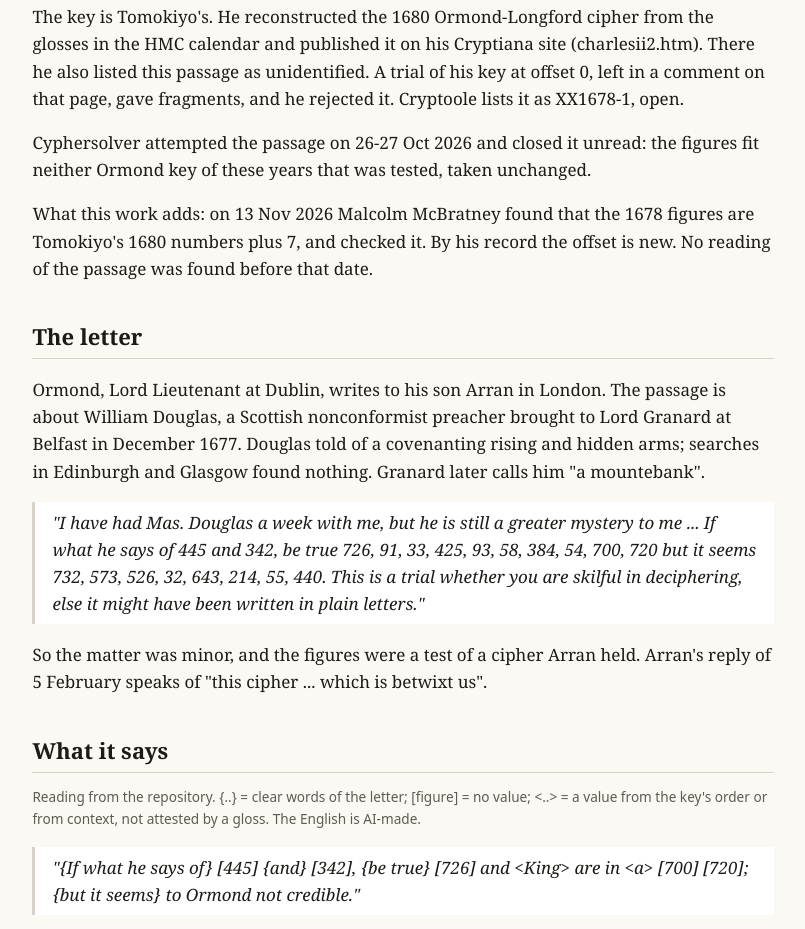
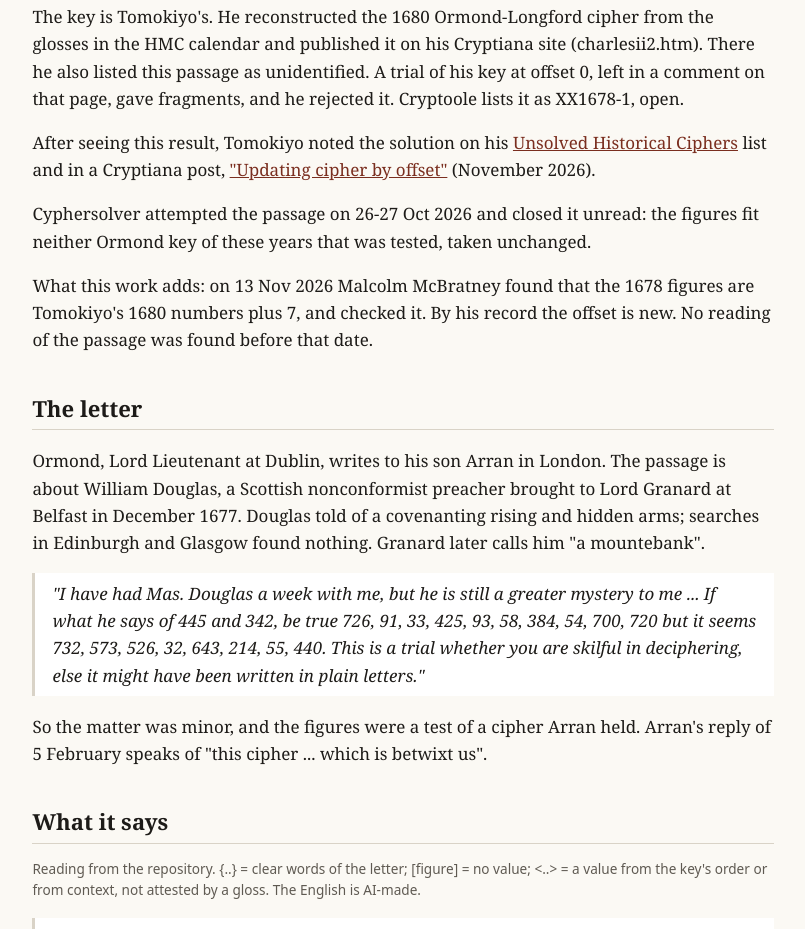
Before and after one commit to mmcbratney/cipher-letters, a plain HTML site: page ormond-1678.html in a window 1280 px wide. Shown: the part 1417-2346 px from the top of the page, without its empty margins (237-1042 px from the left). Drawn offline with Linux system fonts and the light colour scheme.

Commit message:
ormond-1678: link Tomokiyo's Cryptiana note of the solution
Co-Authored-By: Claude Opus 5.5 <noreply@anthropic.com>
Claude-Session: https://claude.ai/code/session_01P5UF3myhVjFtgU9vTMj1qn

```diff
--- a/ormond-1678.html
+++ b/ormond-1678.html
@@ -44,6 +44,7 @@
 
 <h2>What is new and what was known</h2>
 <p>The key is Tomokiyo's. He reconstructed the 1680 Ormond-Longford cipher from the glosses in the HMC calendar and published it on his Cryptiana site (charlesii2.htm). There he also listed this passage as unidentified. A trial of his key at offset 0, left in a comment on that page, gave fragments, and he rejected it. Cryptoole lists it as XX1678-1, open.</p>
+<p>After seeing this result, Tomokiyo noted the solution on his <a href="https://cryptiana.web.fc2.com/code/unsolved.htm">Unsolved Historical Ciphers</a> list and in a Cryptiana post, <a href="https://cryptiana.blogspot.com/2026/11/updating-cipher-by-offset.html">"Updating cipher by offset"</a> (November 2026).</p>
 <p>Cyphersolver attempted the passage on 26-27 Oct 2026 and closed it unread: the figures fit neither Ormond key of these years that was tested, taken unchanged.</p>
 <p>What this work adds: on 13 Nov 2026 Malcolm McBratney found that the 1678 figures are Tomokiyo's 1680 numbers plus 7, and checked it. By his record the offset is new. No reading of the passage was found before that date.</p>
 
```
